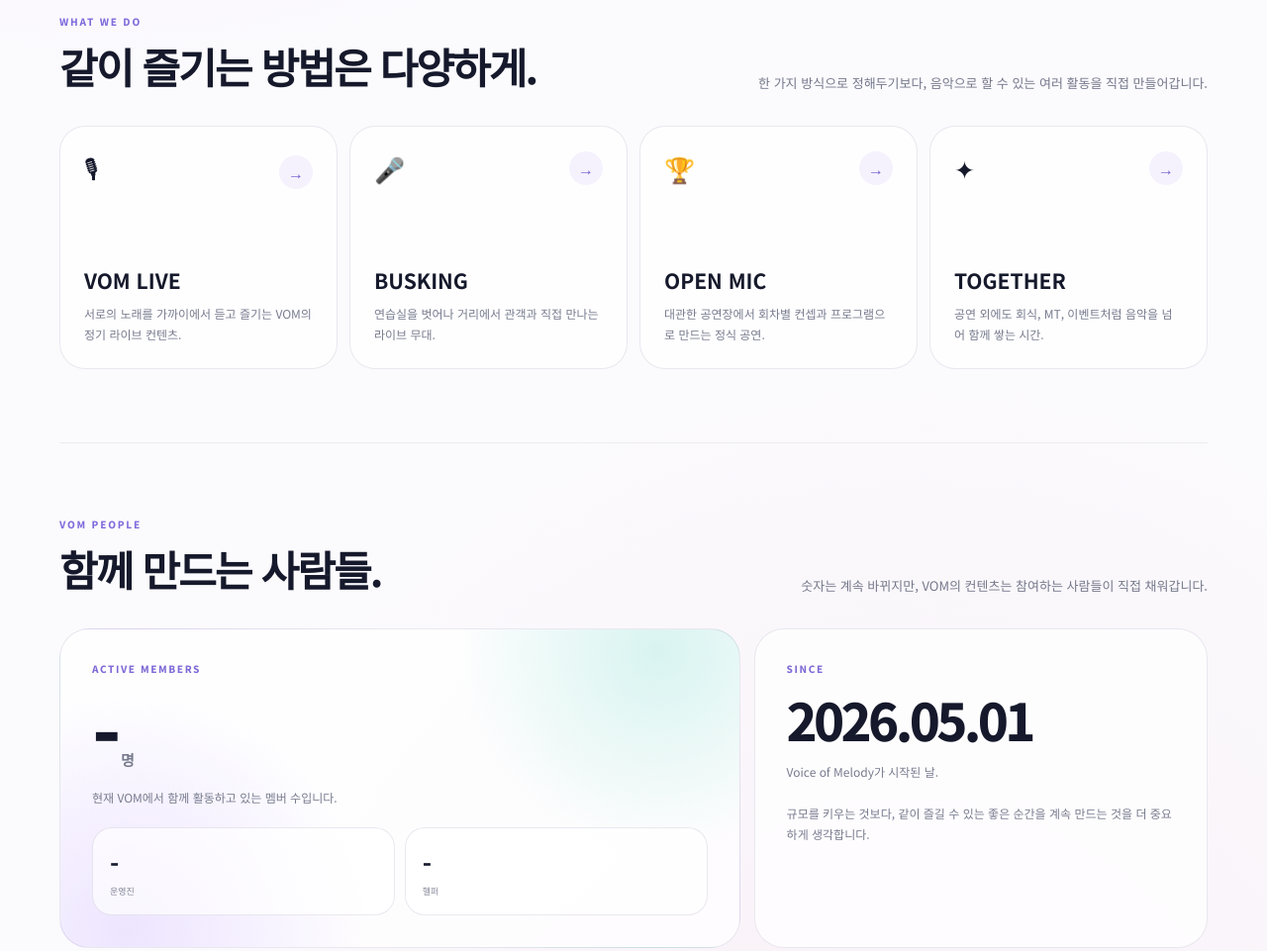
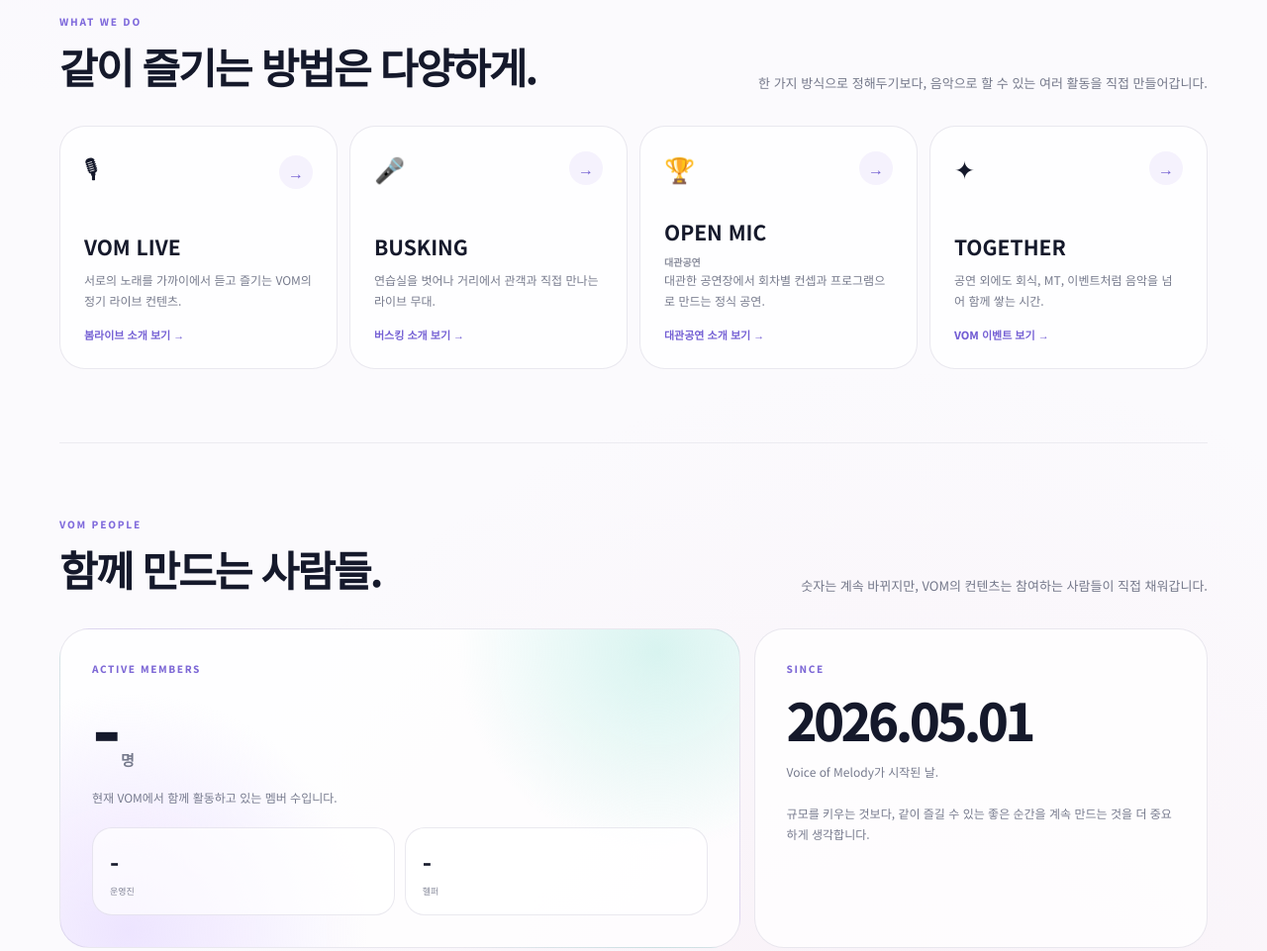
Before and after one commit to shhi1234-crypto/Thtisisvom, a plain HTML site: page info/index.html in a window 1280 px wide. Shown: the part 1600-2561 px from the top of the page at 99% size. Drawn offline with nearby package versions, Linux system fonts and the light colour scheme; no server answers.

Commit message:
Update index.html

```diff
--- a/info/index.html
+++ b/info/index.html
@@ -418,6 +418,22 @@ a{color:inherit}
   border-radius:50%;
   background:#f5f2fd;
   color:#725ed1;
+}
+
+.activity-intro-link{
+  margin-top:16px;
+  display:inline-flex;
+  align-items:center;
+  gap:6px;
+  color:#745fd4;
+  font-size:11px;
+  font-weight:800;
+}
+.activity-sub{
+  margin-top:3px;
+  color:#8b8e9d;
+  font-size:10px;
+  font-weight:700;
 }
 
 .activity h3{
@@ -906,10 +922,11 @@ a{color:inherit}
           <p>
             서로의 노래를 가까이에서 듣고 즐기는 VOM의 정기 라이브 컨텐츠.
           </p>
+          <div class="activity-intro-link">봄라이브 소개 보기 →</div>
         </div>
       </a>
 
-      <a class="activity" href="/busking/">
+      <a class="activity" href="/busking/?intro=1">
         <div class="activity-top">
           <div class="activity-icon">🎤</div>
           <div class="activity-arrow">→</div>
@@ -919,19 +936,22 @@ a{color:inherit}
           <p>
             연습실을 벗어나 거리에서 관객과 직접 만나는 라이브 무대.
           </p>
+          <div class="activity-intro-link">버스킹 소개 보기 →</div>
         </div>
       </a>
 
-      <a class="activity" href="/openmic/">
+      <a class="activity" href="/OPENMIC/?intro=1">
         <div class="activity-top">
           <div class="activity-icon">🏆</div>
           <div class="activity-arrow">→</div>
         </div>
         <div>
           <h3>OPEN MIC</h3>
+          <div class="activity-sub">대관공연</div>
           <p>
             대관한 공연장에서 회차별 컨셉과 프로그램으로 만드는 정식 공연.
           </p>
+          <div class="activity-intro-link">대관공연 소개 보기 →</div>
         </div>
       </a>
 
@@ -945,6 +965,7 @@ a{color:inherit}
           <p>
             공연 외에도 회식, MT, 이벤트처럼 음악을 넘어 함께 쌓는 시간.
           </p>
+          <div class="activity-intro-link">VOM 이벤트 보기 →</div>
         </div>
       </a>
     </div>
@@ -1099,7 +1120,7 @@ a{color:inherit}
     <a href="/calendar/">CALENDAR <span>→</span></a>
     <a href="/live/">VOM LIVE <span>→</span></a>
     <a href="/busking/">BUSKING <span>→</span></a>
-    <a href="/openmic/">OPEN MIC <span>→</span></a>
+    <a href="/OPENMIC/">OPEN MIC <span>→</span></a>
     <a href="/members/">MEMBERS <span>→</span></a>
     <a href="/event/">EVENT <span>→</span></a>
     <a href="/qna/">Q&A <span>→</span></a>
```
